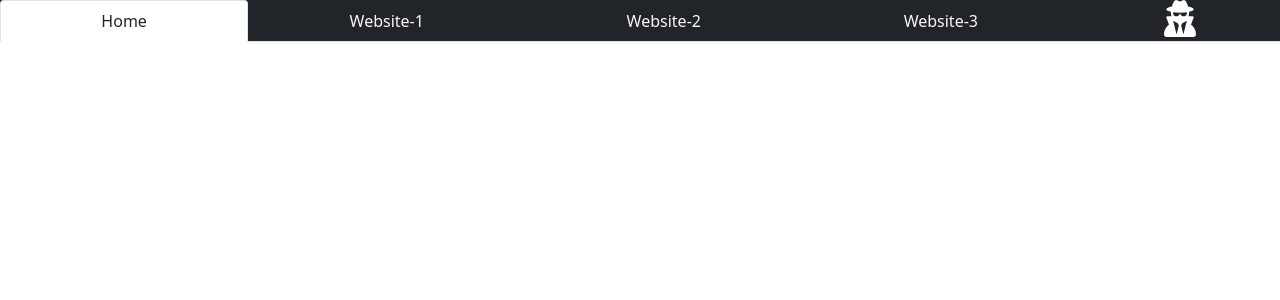
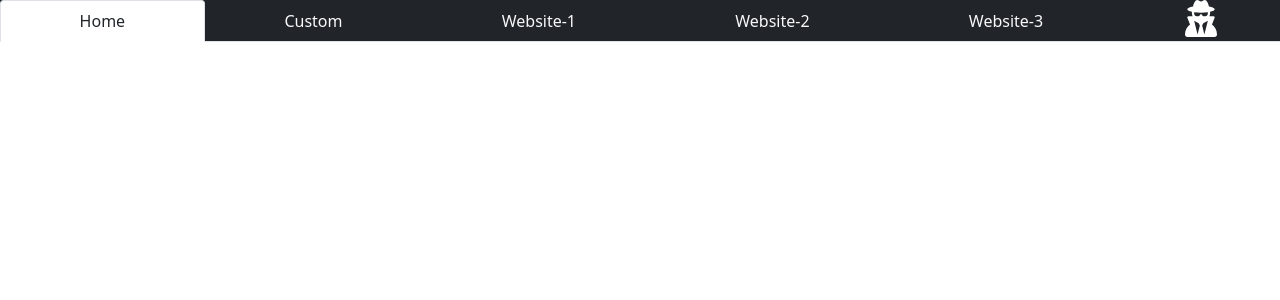
Before and after one commit to sgalpha01/creatica2022, a FastAPI app: page /home in a window 1280 px wide. Shown: the top 300 px of the page. Run offline with FastAPI, Linux system fonts and the light colour scheme; some libraries are stand-ins or nearby versions.

Commit message:
Added custom tab, changed directory structure

```diff
--- a/backend/main.py
+++ b/backend/main.py
@@ -8,8 +8,8 @@ from download import get_image_list
 
 app = FastAPI()
 app.add_middleware(CORSMiddleware)
-templates = Jinja2Templates(directory="../templates")
-app.mount("/static", StaticFiles(directory="../static"),name="static")
+templates = Jinja2Templates(directory="../frontend/templates")
+app.mount("/static", StaticFiles(directory="../frontend/static"),name="static")
 
 #retrieves/downloads images from a website
 def request_download_image(url):
@@ -19,6 +19,11 @@ def request_download_image(url):
 @app.get('/home', response_class=HTMLResponse)
 async def hello_world(request: Request):
     return templates.TemplateResponse("Home.html", {"request" : request})
+
+#Custom url
+@app.get('/custom', response_class=HTMLResponse)
+async def hello_world(request: Request):
+    return templates.TemplateResponse("Custom.html", {"request" : request})
 
 #Website-1
 @app.get('/website-1', response_class=HTMLResponse)
--- /dev/null
+++ b/frontend/templates/Custom.html
@@ -0,0 +1,5 @@
+{% extends "base.html" %}
+{%block title%}Custom{% endblock %}
+{% block content %}
+
+{% endblock %}
--- a/templates/base.html
+++ b/frontend/templates/base.html
@@ -38,6 +38,9 @@
               <a class="nav-link active text-light Home" aria-current="page" href="/home">Home</a>
             </li>
             <li class="nav-item">
+                <a class="nav-link text-light Custom" href="/custom">Custom</a>
+            </li>
+            <li class="nav-item">
               <a class="nav-link text-light Website-1" href="/website-1">Website-1</a>
             </li>
             <li class="nav-item">
@@ -69,8 +72,10 @@
                             <h5 class="card-header text-start">Rate this website</h5>
                             <div class="card-body m-2">
                                 <p><span class="float-start">Poor</span><span class="float-end">Excellent</span></p>
-                                <input type="range" class="form-range" min="0" max="5" step="0.5" id="customRange3">
-                              <a href="#" class="btn btn-primary">Submit</a>
+                                <form>
+                                    <input type="range" class="form-range" min="0" max="5" step="0.5" id="rating">
+                                    <a href="#" class="btn btn-primary">Submit</a>
+                                </form>
                             </div>
                           </div>
                     </li>
@@ -115,6 +120,11 @@
             $('li.nav-item a.nav-link').removeClass('active');
             $('li.nav-item a.nav-link.Website-3').toggleClass('active text-dark')
         }
+        //For Custom
+        if (title == "Custom"){
+            $('li.nav-item a.nav-link').removeClass('active');
+            $('li.nav-item a.nav-link.Custom').toggleClass('active text-dark')
+        }
     </script>
     <!--Bootstrap-scripts-->
     <script src="https://cdn.jsdelivr.net/npm/@popperjs/core@2.10.2/dist/umd/popper.min.js" integrity="sha384-7+zCNj/IqJ95wo16oMtfsKbZ9ccEh31eOz1HGyDuCQ6wgnyJNSYdrPa03rtR1zdB" crossorigin="anonymous"></script>
```
Also changed, not shown: frontend/static/extension-icon.svg (renamed from static/extension-icon.svg), frontend/templates/Home.html (renamed from templates/Home.html), frontend/templates/Website-2.html (renamed from templates/Website-2.html), frontend/templates/Website-3.html (renamed from templates/Website-3.html), frontend/templates/website-1.html (renamed from templates/website-1.html).
